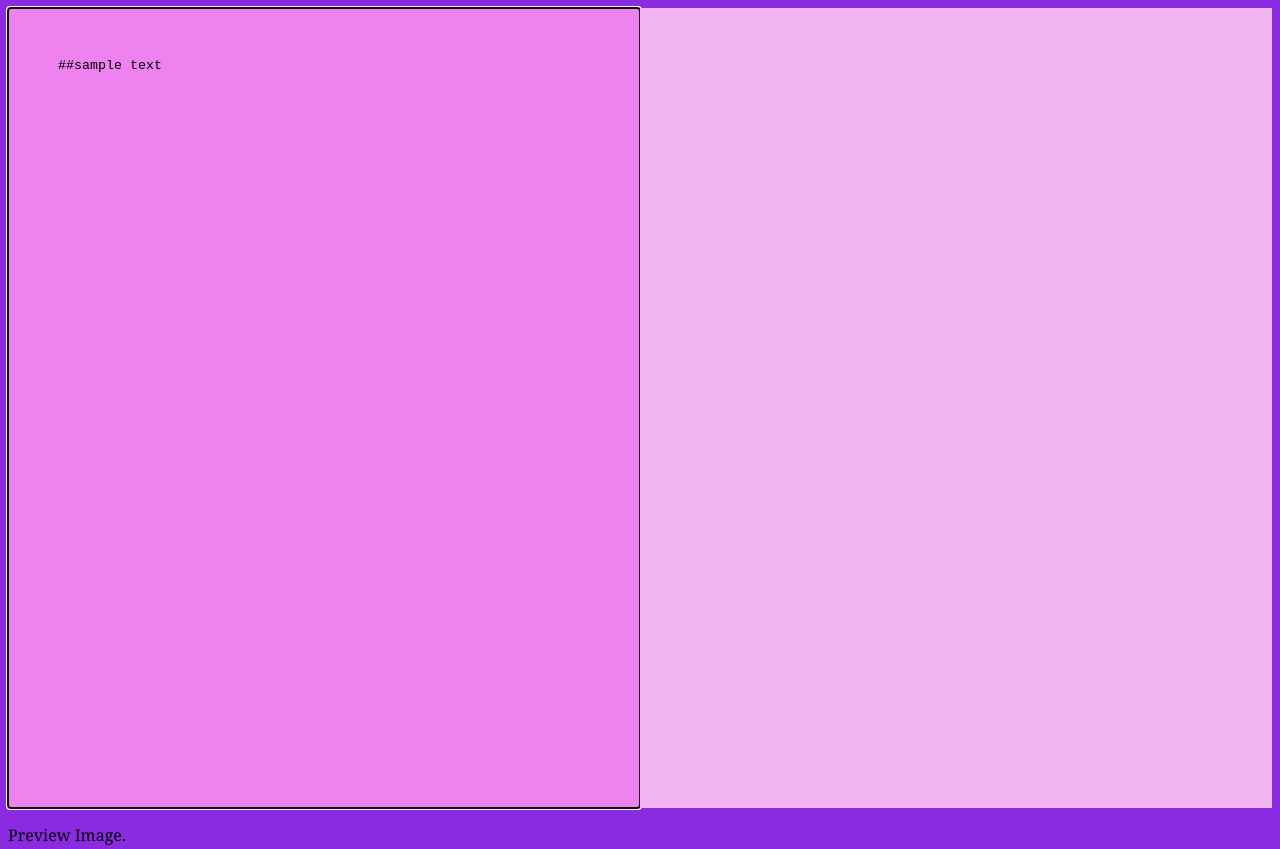
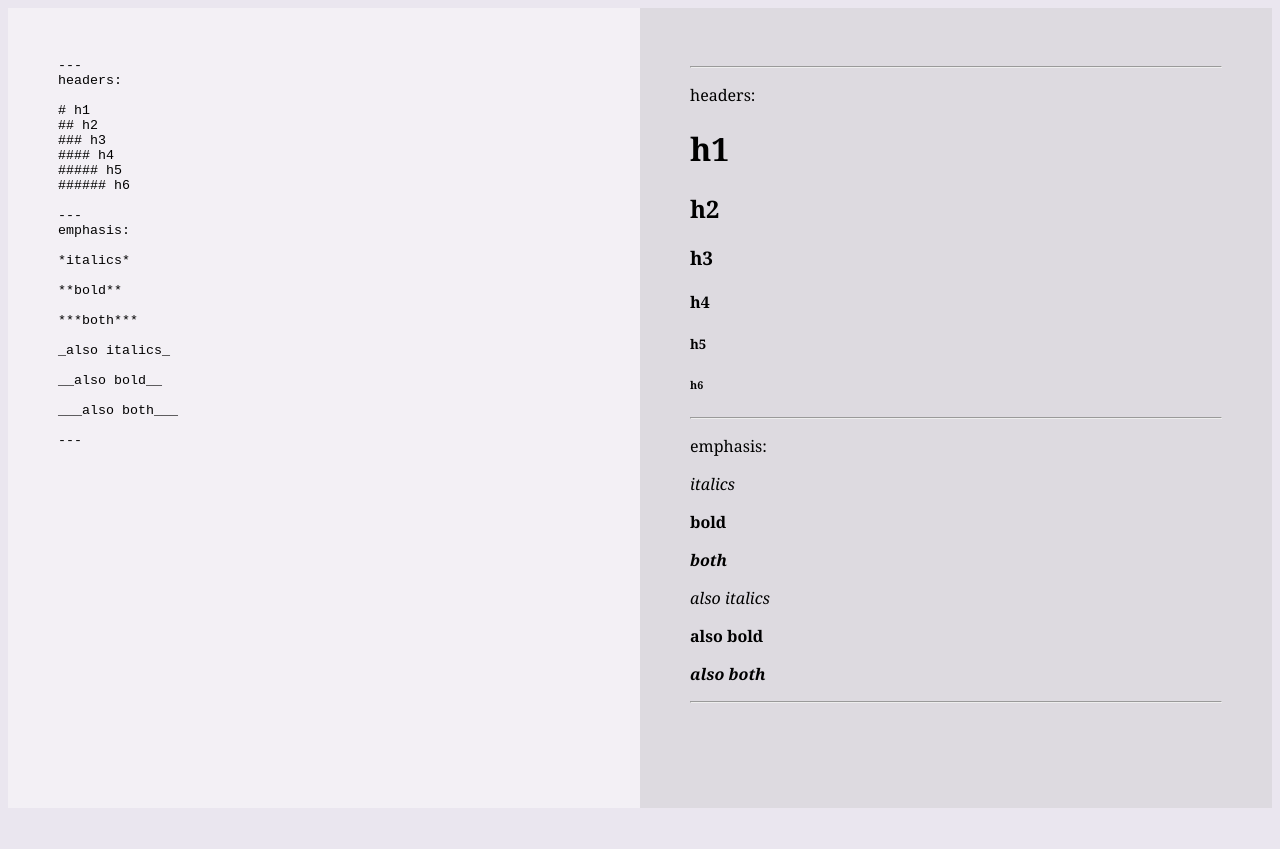
Before and after one commit to trolman23/Chronology, a website: page public/index.html in a window 1280 px wide. Shown: the top 849 px of the page. After the commit the page ends 808 px from the top, so only its background shows below. Drawn offline with Linux system fonts and the light colour scheme.

Commit message:
completed markdown editor

```diff
--- a/public/index.html
+++ b/public/index.html
@@ -13,12 +13,39 @@
             <textarea class="editor"
                 spellcheck = "false";
                 autocomplete = "false";
-                autofocus>##sample text</textarea>
+                autofocus>
+---
+headers:
+
+# h1
+## h2
+### h3
+#### h4
+##### h5
+###### h6
+
+---
+emphasis:
+
+*italics*
+
+**bold**
+
+***both***
+
+_also italics_
+
+__also bold__
+
+___also both___
+
+---
+            </textarea>
             <div class="preview"></div>
         </div>
         <script src="showdown.js"></script>
         <script src="main.js"></script>
-        <p>Preview Image.</p>
-        <img src="https://i.ibb.co/WpvVkck/uiprototype.png" alt="UI prototype">
+<!--        <p>Preview Image.</p>
+        <img src="https://i.ibb.co/WpvVkck/uiprototype.png" alt="UI prototype"> -->
     </body>
 </html>
--- a/public/main.css
+++ b/public/main.css
@@ -2,29 +2,48 @@ body {
     font-size: 16px;
     scroll-behavior: smooth;
     font-family: Cambria, Cochin, Georgia, Times, 'Times New Roman', serif;
-    background-color: blueviolet;
+    background-color: rgb(234, 230, 239);
 }
 
 html,
 body {
     height: 100%;
+    outline:none;
 }
 
-.main-content {
+.main-content, .main-content:focus {
     display: flex;
-    height: 100%;
+    word-wrap: break-word;
+    width: 100%;
+    height: auto;
+    min-height: 100%;
+    box-shadow: none;
+    border: none;
+    border-style: none;
+    border-color: Transparent;
+    overflow: hidden;
+    outline: none;
 }
 
 .editor {
     flex: 1;
+    word-break: break-all;
+    padding: 50px;
+    border: none;
+    resize: none;
+    background-color: rgb(243, 240, 245);
+    box-shadow: none;
+    border: none;
+    border-style: none;
+    border-color: Transparent;
+    overflow: hidden;
+    outline: none;
+}
+.preview {
+    flex: 1;
+    word-break: break-all;
     padding: 50px;
     border: 0;
     resize: none;
-    background-color: violet;
+    background-color: rgb(221, 218, 224);
 }
-.preview {
-    flex: 1;
-    padding: 50px;
-    border: 0;
-    background-color: rgb(241, 181, 241);
-}
--- a/public/main.js
+++ b/public/main.js
@@ -2,8 +2,20 @@ const editor = document.querySelector(".editor");
 const preview = document.querySelector(".preview");
 const converter = new showdown.Converter();
 
+const render = (value) => {
+    const html = converter.makeHtml(value);
+    preview.innerHTML = html;
+}
+window.sessionStorage.setItem('md', editor.value)
 editor.addEventListener("keyup", evt => {
     const {value} = evt.target;
-    const html = converter.makeHtml(value);
-    preview.innerHTML = html;
+    window.sessionStorage.setItem('md', value);
+    render(value);
 });
+
+const storedMd = window.sessionStorage.getItem('md');
+
+if(storedMd) {
+    editor.value = storedMd;
+    render(editor.value);
+}
```
